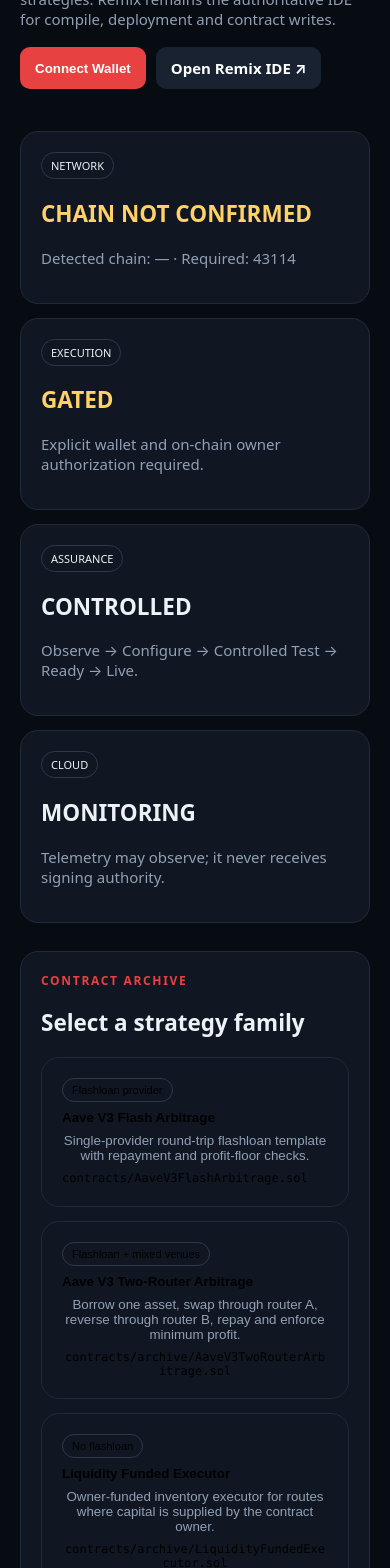
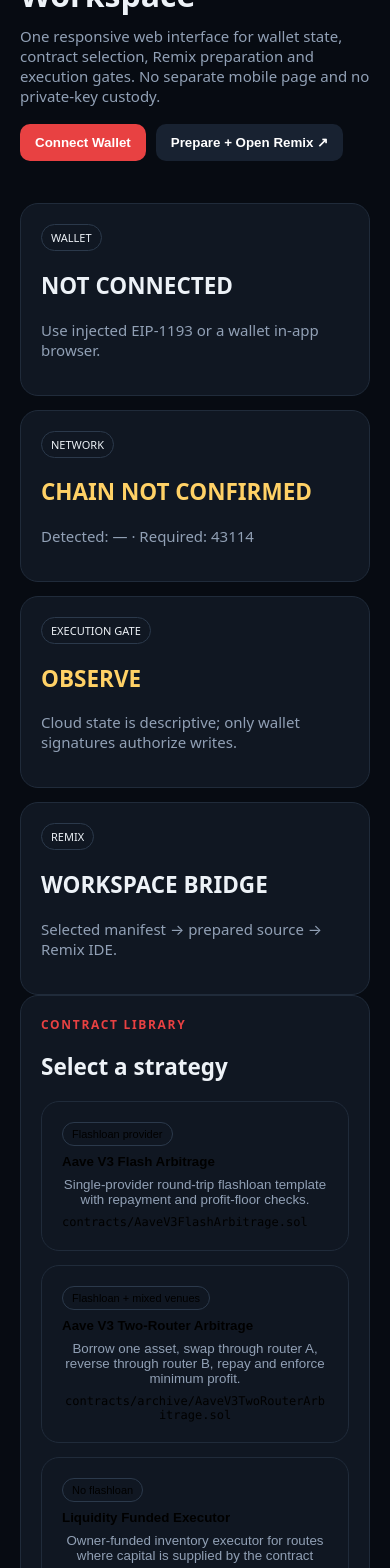
Before and after one commit to Samoolino/DAPP-REMIX-AVAX, a Next.js app in the folder frontend/: page / in a window 390 px wide. Shown: the part 200-1768 px from the top of the page. Built offline with nearby package versions, Linux system fonts and the light colour scheme.

Commit message:
feat: unify responsive wallet, Remix and cloud execution state

```diff
--- a/frontend/app/page.jsx
+++ b/frontend/app/page.jsx
@@ -1,27 +1,43 @@
 'use client';
 
-import {useEffect,useState} from 'react';
+import {useEffect,useMemo,useState} from 'react';
 
 const CHAIN_ID=43114;
+const STORAGE='avax-control-session-v1';
 const contracts=[
- {name:'Aave V3 Flash Arbitrage',family:'Flashloan provider',file:'contracts/AaveV3FlashArbitrage.sol',description:'Single-provider round-trip flashloan template with repayment and profit-floor checks.'},
- {name:'Aave V3 Two-Router Arbitrage',family:'Flashloan + mixed venues',file:'contracts/archive/AaveV3TwoRouterArbitrage.sol',description:'Borrow one asset, swap through router A, reverse through router B, repay and enforce minimum profit.'},
- {name:'Liquidity Funded Executor',family:'No flashloan',file:'contracts/archive/LiquidityFundedExecutor.sol',description:'Owner-funded inventory executor for routes where capital is supplied by the contract owner.'},
- {name:'Mixed Liquidity / Multi-Provider',family:'Archive extension',file:'archive/README.md',description:'Architecture reserved for mixed funding and multiple flashloan-provider adapters; provider addresses must be verified before deployment.'}
+ {id:'aave-v3-flash',name:'Aave V3 Flash Arbitrage',family:'Flashloan provider',file:'contracts/AaveV3FlashArbitrage.sol',description:'Single-provider round-trip flashloan template with repayment and profit-floor checks.'},
+ {id:'aave-v3-two-router',name:'Aave V3 Two-Router Arbitrage',family:'Flashloan + mixed venues',file:'contracts/archive/AaveV3TwoRouterArbitrage.sol',description:'Borrow one asset, swap through router A, reverse through router B, repay and enforce minimum profit.'},
+ {id:'liquidity-funded',name:'Liquidity Funded Executor',family:'No flashloan',file:'contracts/archive/LiquidityFundedExecutor.sol',description:'Owner-funded inventory executor for routes where capital is supplied by the contract owner.'},
+ {id:'mixed-provider',name:'Mixed Liquidity / Multi-Provider',family:'Archive extension',file:'archive/README.md',description:'Architecture reserved for mixed funding and multiple flashloan-provider adapters; provider addresses must be verified before deployment.'}
 ];
 
 export default function Page(){
- const [wallet,setWallet]=useState(''); const [chain,setChain]=useState(null); const [selected,setSelected]=useState(contracts[0]);
- const sync=async()=>{if(!window.ethereum)return; const accounts=await window.ethereum.request({method:'eth_accounts'}); const cid=await window.ethereum.request({method:'eth_chainId'}); setWallet(accounts[0]||''); setChain(parseInt(cid,16));};
+ const [wallet,setWallet]=useState('');
+ const [chain,setChain]=useState(null);
+ const [selectedId,setSelectedId]=useState('aave-v3-flash');
+ const [gate,setGate]=useState('OBSERVE');
+ const [installable,setInstallable]=useState(false);
+ const selected=useMemo(()=>contracts.find(c=>c.id===selectedId)||contracts[0],[selectedId]);
+
+ useEffect(()=>{
+  try{const saved=JSON.parse(localStorage.getItem(STORAGE)||'{}'); if(saved.selectedId)setSelectedId(saved.selectedId); if(saved.gate)setGate(saved.gate)}catch{}
+  if(window.matchMedia?.('(display-mode: standalone)').matches || window.navigator.standalone) setInstallable(true);
+ },[]);
+ useEffect(()=>{try{localStorage.setItem(STORAGE,JSON.stringify({wallet,chain,selectedId,gate,updatedAt:new Date().toISOString()}))}catch{}},[wallet,chain,selectedId,gate]);
+
+ const sync=async()=>{if(!window.ethereum)return; try{const accounts=await window.ethereum.request({method:'eth_accounts'}); const cid=await window.ethereum.request({method:'eth_chainId'}); setWallet(accounts[0]||''); setChain(parseInt(cid,16));}catch(e){console.warn(e)}};
  useEffect(()=>{sync(); if(window.ethereum){window.ethereum.on?.('accountsChanged',sync);window.ethereum.on?.('chainChanged',sync)} return()=>{window.ethereum?.removeListener?.('accountsChanged',sync);window.ethereum?.removeListener?.('chainChanged',sync)}},[]);
- const connect=async()=>{if(!window.ethereum){alert('Install an EIP-1193 wallet such as MetaMask or another supported wallet.');return} await window.ethereum.request({method:'eth_requestAccounts'}); try{await window.ethereum.request({method:'wallet_switchEthereumChain',params:[{chainId:'0xA86A'}]})}catch(e){console.warn(e)} await sync()};
+ const connect=async()=>{if(!window.ethereum){alert('Open this web app inside a supported wallet browser or use an injected EIP-1193 wallet.');return} try{await window.ethereum.request({method:'eth_requestAccounts'}); try{await window.ethereum.request({method:'wallet_switchEthereumChain',params:[{chainId:'0xA86A'}]})}catch(e){console.warn(e)} await sync()}catch(e){console.warn(e)}};
  const remix='https://remix.ethereum.org/';
+ const source=`https://github.com/Samoolino/DAPP-REMIX-AVAX/blob/main/${selected.file}`;
+ const prepareRemix=()=>{setGate('CONFIGURE'); window.open(remix,'_blank','noopener,noreferrer')};
  return <main className="shell">
-  <header className="hero"><div className="eyebrow">AVALANCHE · C-CHAIN · 43114</div><h1>Flashloan + Remix Control Plane</h1><p className="muted">Archive, select, inspect and prepare Solidity strategies. Remix remains the authoritative IDE for compile, deployment and contract writes.</p><div className="actions"><button className="btn" onClick={connect}>{wallet?`Connected ${wallet.slice(0,6)}…${wallet.slice(-4)}`:'Connect Wallet'}</button><a className="btn secondary" href={remix} target="_blank" rel="noreferrer">Open Remix IDE ↗</a></div></header>
-  <section className="grid"><div className="panel"><span className="pill">NETWORK</span><h2 className={chain===CHAIN_ID?'live':'gated'}>{chain===CHAIN_ID?'MAINNET READY':'CHAIN NOT CONFIRMED'}</h2><p className="muted">Detected chain: {chain??'—'} · Required: {CHAIN_ID}</p></div><div className="panel"><span className="pill">EXECUTION</span><h2 className="gated">GATED</h2><p className="muted">Explicit wallet and on-chain owner authorization required.</p></div><div className="panel"><span className="pill">ASSURANCE</span><h2>CONTROLLED</h2><p className="muted">Observe → Configure → Controlled Test → Ready → Live.</p></div><div className="panel"><span className="pill">CLOUD</span><h2>MONITORING</h2><p className="muted">Telemetry may observe; it never receives signing authority.</p></div></section>
-  <section style={{marginTop:28}}><div className="panel"><div className="eyebrow">CONTRACT ARCHIVE</div><h2>Select a strategy family</h2><div className="grid">{contracts.map(c=><button key={c.name} className="panel strategy" onClick={()=>setSelected(c)}><span className="pill">{c.family}</span><strong>{c.name}</strong><span className="muted">{c.description}</span><span className="mono">{c.file}</span></button>)}</div></div></section>
-  <section style={{marginTop:14}} className="panel"><div className="eyebrow">SELECTED CONTRACT</div><h2>{selected.name}</h2><p>{selected.description}</p><p className="mono">Source: {selected.file}</p><div className="actions"><a className="btn" href={remix} target="_blank" rel="noreferrer">Open in Remix</a><a className="btn secondary" href={`https://github.com/Samoolino/DAPP-REMIX-AVAX/blob/main/${selected.file}`} target="_blank" rel="noreferrer">View source ↗</a></div></section>
-  <section style={{marginTop:14}} className="panel"><div className="eyebrow">EXECUTION PROCEDURE</div><div className="steps"><div className="step"><div><strong>OBSERVE</strong><div className="muted">Confirm Avalanche chain, wallet, provider, liquidity, token decimals, routes and current quotes.</div></div></div><div className="step"><div><strong>CONFIGURE</strong><div className="muted">Compile in Remix and configure exact deployed addresses, routers, assets and minimum outputs.</div></div></div><div className="step"><div><strong>CONTROLLED TEST</strong><div className="muted">Validate on Fuji or a controlled fork; verify repayment, events, gas and profit-floor behavior.</div></div></div><div className="step"><div><strong>READY</strong><div className="muted">Verify bytecode/source, owner, pause path, funding and monitoring before any mainnet write.</div></div></div><div className="step"><div><strong>LIVE</strong><div className="muted">Only the connected wallet signs a bounded transaction. No cloud flag or scanner can authorize spending.</div></div></div></div><div className="notice small">Safety gate: strategy templates do not guarantee profit. Provider addresses, liquidity, premiums, routes, slippage, gas and repayment must be independently verified at execution time.</div></section>
-  <footer className="footer muted small">Vercel hosts this control plane. Remix performs Solidity compilation/deployment/interaction. Avalanche C-Chain performs the actual on-chain transaction. Never place private keys or service-role secrets in browser code.</footer>
+  <header className="topbar"><div><div className="eyebrow">AVALANCHE · C-CHAIN · 43114</div><strong>AVAX CONTROL</strong></div><div className="topstate">{installable?'INSTALLED WEB APP':'WEB APP'} · {wallet?'WALLET CONNECTED':'WALLET DISCONNECTED'}</div></header>
+  <section className="hero"><div className="eyebrow">DAPP CLOUD CONTROL PLANE</div><h1>Flashloan + Remix Workspace</h1><p className="muted">One responsive web interface for wallet state, contract selection, Remix preparation and execution gates. No separate mobile page and no private-key custody.</p><div className="actions"><button className="btn" onClick={connect}>{wallet?`Connected ${wallet.slice(0,6)}…${wallet.slice(-4)}`:'Connect Wallet'}</button><button className="btn secondary" onClick={prepareRemix}>Prepare + Open Remix ↗</button></div></section>
+  <section className="grid"><div className="panel"><span className="pill">WALLET</span><h2>{wallet?'CONNECTED':'NOT CONNECTED'}</h2><p className="muted">{wallet?wallet:'Use injected EIP-1193 or a wallet in-app browser.'}</p></div><div className="panel"><span className="pill">NETWORK</span><h2 className={chain===CHAIN_ID?'live':'gated'}>{chain===CHAIN_ID?'AVALANCHE MAINNET':'CHAIN NOT CONFIRMED'}</h2><p className="muted">Detected: {chain??'—'} · Required: {CHAIN_ID}</p></div><div className="panel"><span className="pill">EXECUTION GATE</span><h2 className="gated">{gate}</h2><p className="muted">Cloud state is descriptive; only wallet signatures authorize writes.</p></div><div className="panel"><span className="pill">REMIX</span><h2>WORKSPACE BRIDGE</h2><p className="muted">Selected manifest → prepared source → Remix IDE.</p></div></section>
+  <section className="workspace"><div className="panel"><div className="eyebrow">CONTRACT LIBRARY</div><h2>Select a strategy</h2><div className="grid">{contracts.map(c=><button key={c.id} className={`panel strategy ${selected.id===c.id?'selected':''}`} onClick={()=>{setSelectedId(c.id);setGate('OBSERVE')}}><span className="pill">{c.family}</span><strong>{c.name}</strong><span className="muted">{c.description}</span><span className="mono">{c.file}</span></button>)}</div></div>
+   <div className="panel selected-panel"><div className="eyebrow">SELECTED MANIFEST</div><h2>{selected.name}</h2><p>{selected.description}</p><div className="manifest"><div><span>Source</span><b>{selected.file}</b></div><div><span>Network</span><b>Avalanche C-Chain · 43114</b></div><div><span>Lifecycle</span><b>{gate}</b></div><div><span>Authority</span><b>Connected wallet + on-chain owner</b></div></div><div className="actions"><button className="btn" onClick={prepareRemix}>Prepare Workspace</button><a className="btn secondary" href={source} target="_blank" rel="noreferrer">View Source ↗</a></div></div></section>
+  <section className="panel"><div className="eyebrow">CONTROLLED EXECUTION LIFECYCLE</div><div className="steps">{[['OBSERVE','Confirm wallet, chain, provider, liquidity, token decimals, routes and current quotes.'],['CONFIGURE','Compile in Remix and configure exact deployed addresses, routers, assets and minimum outputs.'],['CONTROLLED TEST','Validate on Fuji or a controlled fork; verify repayment, events, gas and profit-floor behavior.'],['READY','Verify bytecode/source, owner, pause path, funding and monitoring before a mainnet write.'],['LIVE','Only the connected wallet signs a bounded transaction; cloud automation cannot authorize spending.']].map(([name,desc],i)=><button key={name} className={`step ${gate===name?'active':''}`} onClick={()=>i===0||gate===name?setGate(name):null}><span className="stepno">{i+1}</span><span><strong>{name}</strong><span className="muted">{desc}</span></span></button>)}</div><div className="notice small">Safety gate: templates do not guarantee profit. Provider addresses, liquidity, premiums, routes, slippage, gas and repayment must be independently verified at execution time.</div></section>
+  <footer className="footer muted small">Vercel hosts the responsive control plane. Remix performs Solidity compilation/deployment/interaction. Avalanche C-Chain performs the actual transaction. Wallets retain signing authority. The cloud stores non-secret session state only.</footer>
  </main>
 }
```
